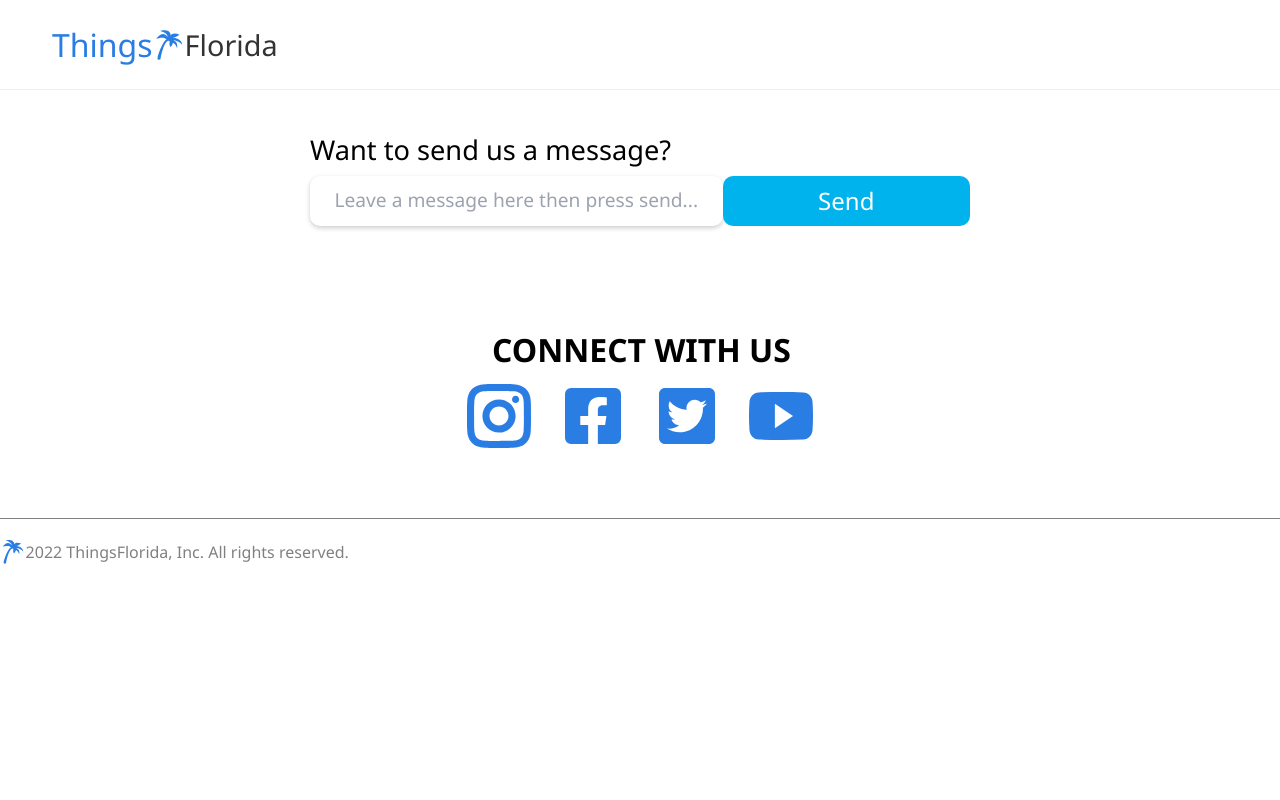
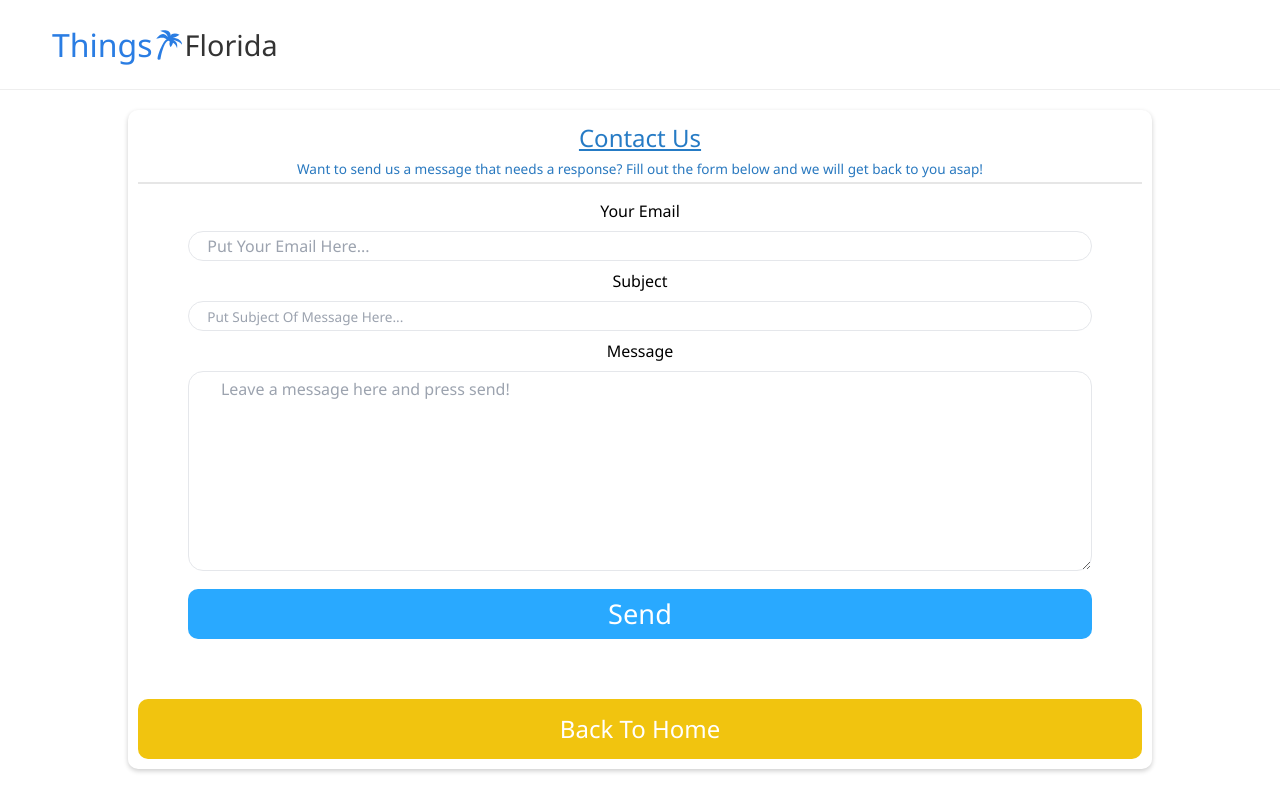
Before and after one commit to TfThings/tfgit, a React (Create React App) app: page /contact in a window 1280 px wide. Shown: the top 800 px of the page. Built offline with nearby package versions, Linux system fonts and the light colour scheme.

Commit message:
just changess

```diff
--- /dev/null
+++ b/src/components/ContactUs.css
@@ -0,0 +1,87 @@
+.sby{
+    background-color: blue;
+    margin: auto;
+    width: 80%;
+    height: 100%;
+    border-radius: 10px;
+    margin-top: 20px;
+    background-color: white;
+    box-shadow: 0 2px 5px 0 rgba(0,0,0,.2);
+    padding: 10px;
+    text-align: center;
+}
+
+.sby .sfbt{
+    font-size: 1.5rem;
+    text-decoration: underline;
+    color: rgba(21, 113, 193, 0.929);
+}
+
+.sby .sbyd{
+    border-bottom: 2px solid rgba(108, 108, 108, 0.169);
+    color: rgba(24, 110, 186, 0.929);
+    font-size: .85rem;
+    padding: 3px;
+}
+
+.sfb{
+    display: flex;
+    flex-flow: column;
+    align-items: center;
+    gap: 8px;
+    margin-top: 15px;
+}
+
+.sfb .sfemt{
+
+}
+
+.sfb .sfem{
+    width: 90%;
+    height: 30px;
+    margin: auto;
+    border-radius: 15px;
+    font-size: 1rem;
+    text-indent: 2%;
+}
+
+.sfb .sfsub{
+    width: 90%;
+    height: 30px;
+    border-radius: 15px;
+    font-size: .85rem;
+    text-indent: 2%;
+}
+
+.sfb .sfbody{
+    width: 90%;
+    height: 200px;
+    border-radius: 15px;
+    text-indent: 3%;
+    padding: 5px;
+}
+
+.inpt{
+    border-style: solid;
+    border-width: 1px;
+}
+
+.embb{
+    margin-top: 10px;
+    background-color: #29a9ff;
+    width: 90%;
+    height: 50px;
+    border-radius: 10px;
+    font-size: 1.7rem;
+    color: white;
+}
+
+.bbth{
+    background-color: #f1c40f;
+    width: 100%;
+    height: 60px;
+    border-radius: 10px;
+    margin-top: 60px;
+    color: white;
+    font-size: 1.5rem;
+}
--- a/src/components/ContactUs.jsx
+++ b/src/components/ContactUs.jsx
@@ -0,0 +1,47 @@
+import React, {useRef} from 'react'
+import emailjs from '@emailjs/browser'
+import './ContactUs.css'
+
+const ContactUs = () => {
+
+    const form = useRef()
+
+    const sendEmail = (e) => {
+        e.preventDefault() // prevents the page from being reloaded upon submission.
+
+        emailjs.sendForm('service_gaznw8t', 'template_3quazbv', form.current, 'uKAhAFmHG6Nun59nr')
+        .then((result) => {
+            console.log(result.text)
+        }, (error) => {
+            console.log(error.text)
+        })
+
+        e.target.reset()
+    }
+
+  return (
+    <div>
+        <div className='sby'>
+            <h1 className='sfbt'>Contact Us</h1>
+            <h2 className='sbyd'>Want to send us a message that needs a response? Fill out the form below and we will get back to you asap!</h2>
+            <form className='sfb' ref={form} onSubmit={sendEmail}>
+                <label className='sfemt'>Your Email</label>
+                <input className='sfem inpt' name='from_name' type='text' placeholder='Put Your Email Here...' required/>
+                <label className='sfemt'>Subject</label>
+                <input className='sfsub inpt' name='to_name' type='text' placeholder='Put Subject Of Message Here...'/>
+                <label className='sfemt'>Message</label>
+                <textarea className='sfbody inpt' name="message" placeholder='Leave a message here and press send!' required/>
+                <button className='embb' type="submit" value="Send">Send</button>
+                {/* <input className='sfbody' type='text' name='message' placeholder='Leave a message here then press send...' required/> */}
+                {/* <input className='hiddenTag' type='text' name='to_name' defaultValue={"VALUEHERE"} /> */}
+                    {/* <textarea name="message" placeholder='Leave a message here and press send!'/> */}
+                {/* <input type='text' name='message' placeholder='Leave a message here then press send...' required/>
+                <button type="submit" value="Send">Send</button> */}
+            </form>
+            <button className='bbth'>Back To Home</button>
+        </div>
+    </div>
+  )
+}
+
+export default ContactUs
--- a/src/components/Footer.css
+++ b/src/components/Footer.css
@@ -1,5 +1,24 @@
 .footer{
-    margin-top: 0px;
+    margin-top: 40px;
+    display: flex;
+    flex-flow: column;
+    align-items: center;
+}
+
+.fli{
+    width: 90%;
+}
+
+.bbfooter{
+
+    background-color: #2a7de3;
+    width: 100%;
+    height: 60px;
+    border-radius: 10px;
+    color: white;
+    font-size: 1.2rem;
+    margin-top: 20px;
+    text-align:center;
 }
 
 .gfooter{
@@ -63,7 +82,7 @@
 .connectwith{
     box-sizing: inherit;
     display: flex;
-    padding-top: 60px;
+    padding-top: 10px;
 }
 
 .connect{
--- a/src/components/Footer.jsx
+++ b/src/components/Footer.jsx
@@ -6,6 +6,7 @@ import {GrInstagram} from 'react-icons/gr'
 import {IoLogoYoutube} from 'react-icons/io'
 import {GiPalmTree} from 'react-icons/gi'
 import EmailSect from './EmailSect'
+import {Link} from "react-router-dom";
 const Footer = () => {
 
     const company=["About", "How it works","Press", "Support"]
@@ -34,15 +35,10 @@ const Footer = () => {
         )
     }
 
-    const makeSocial = () =>{
-        return(
-            <div></div>
-        )
-    }
-
   return (
     <div className='footer'>
-        <EmailSect/>
+       <Link to="/contact" className='fli'><button className='bbfooter'>I Don't See My Business Listed</button></Link>
+        {/* <EmailSect/> */}
         <footer className='gfooter'>
             <div className='footercontainer'>
                 <div className='top'>
--- a/src/components/Router.jsx
+++ b/src/components/Router.jsx
@@ -7,7 +7,7 @@ import CapeCoralAll from '../StoredJsons/CapeCoralAll.json'
 import NaplesAll from '../StoredJsons/NaplesAll.json'
 import EsteroAll from '../StoredJsons/EsteroAll.json'
 import FortMyersBus from '../StoredJsons/FortMyersBus.json'
-import {Thingstodo, PlaceDetails, CityDetails, Services, ServiceDetails} from "./index"
+import {Thingstodo, PlaceDetails, CityDetails, Services, ServiceDetails, ContactUs} from "./index"
 
 const Router = () => {
 
@@ -203,6 +203,7 @@ const Router = () => {
     <Routes>
         <Route path="/" element={<Thingstodo/>}/>
         <Route path='/thingsin/:id' element={<CityDetails cityCollection={cityToShow}/>}/>
+        <Route path="/contact" element={<ContactUs/>}/>
         <Route path='/services' element={<Services/>}/>
         <Route path='/services/:id' element={<ServiceDetails place={currentPlaceObject}/>}/>
         <Route path="/things">
--- a/src/components/SearchHeader.css
+++ b/src/components/SearchHeader.css
@@ -87,7 +87,7 @@
 @media all and (max-width: 600px){
 
     .searchheader{
-        height: 35vh;
+        height: 27vh;
     }
 
     .searchheader h1{
--- a/src/components/ServiceCardArray.jsx
+++ b/src/components/ServiceCardArray.jsx
@@ -0,0 +1,22 @@
+import React from 'react'
+
+const ServiceCardArray = () => {
+  return (
+    <div className={`sdm ${index == menuOpen ? 'active' : 'inactive'}`}>
+        <ul className='sdmu'>
+        {(subCollection).slice(1 ,10).map((place, i) => {
+            if(place.contact_website && menuOpen == index)
+                {
+                return(
+                    <ServiceCard place={place} index={i + 1} subString={subCollection[0].collection_type} key={i}/>
+                    )
+                }
+                })}
+            <button className='sdbb' onClick={() => setOpen(menuOpen == index ? 0 : index)}>
+            {menuOpen == index ? "Show Less" : "View Companies"}</button>
+        </ul>
+    </div>
+  )
+}
+
+export default ServiceCardArray
--- a/src/components/index.js
+++ b/src/components/index.js
@@ -13,4 +13,5 @@ import CityDetails from './CityDetails'
 import FeaturedCard from './FeaturedCard'
 import Services from './Services'
 import ServiceDetails from './ServiceDetails'
-export{Features, Manager, Download, SectionWrapper, Home, Navbar, Footer, Thingstodo, SearchHeader, Card, PlaceDetails, CityDetails, FeaturedCard, Services, ServiceDetails}
+import ContactUs from './ContactUs'
+export{Features, Manager, Download, SectionWrapper, Home, Navbar, Footer, Thingstodo, SearchHeader, Card, PlaceDetails, CityDetails, FeaturedCard, Services, ServiceDetails, ContactUs}
```
Also changed, not shown: 1 other file (tests, documents, lock files or other folders).
